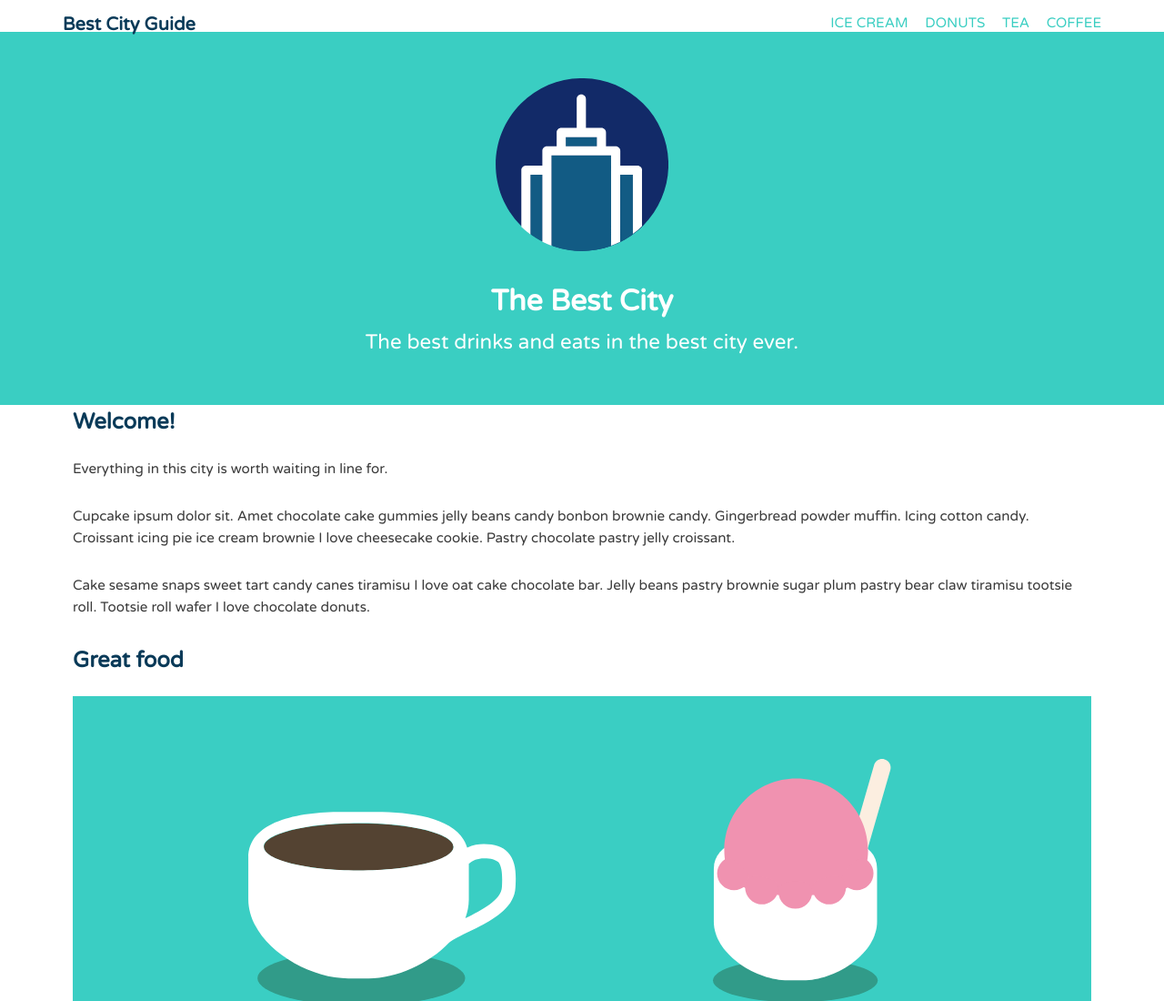
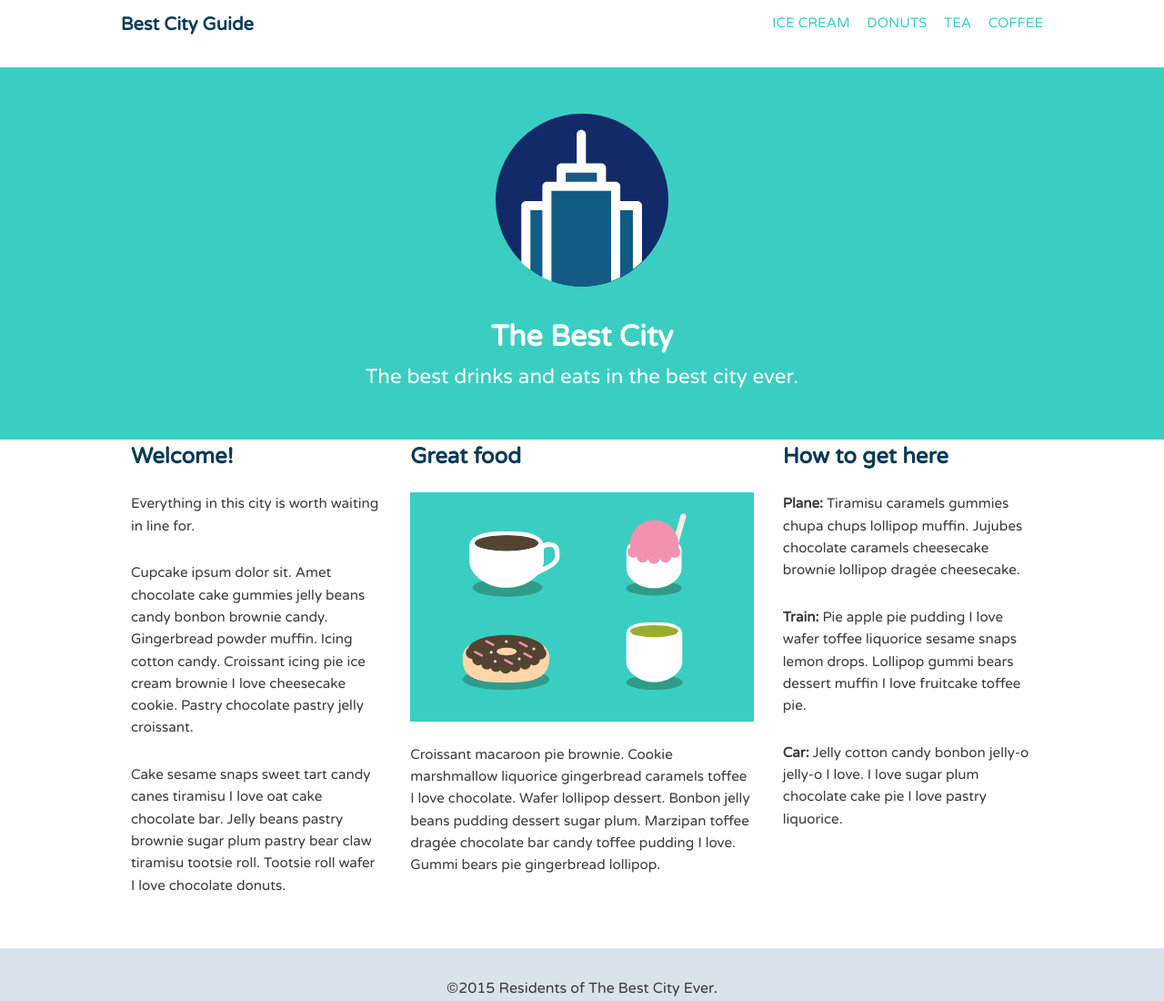
Before and after one commit to andrewteece/Best-City-Project, a plain HTML site: page index.html in a window 1280 px wide. Shown: the top 1100 px of the page at 91% size. Drawn offline with Linux system fonts and the light colour scheme.

Commit message:
column layout with media queries

```diff
--- a/css/style.css
+++ b/css/style.css
@@ -119,8 +119,14 @@ img {
     margin: 0 auto;
   }
 
-  .name {
+  .name,
+  .col {
     float: left;
+  }
+
+  .primary,
+  .secondary {
+    width: 50%;
   }
 
   .main-nav {
@@ -146,3 +152,20 @@ img {
 	}
 
 }
+
+@media (min-width: 1025px) {
+
+  .container {
+    width: 80%;
+    max-width: 1150px;
+  }
+
+  .primary {
+    width: 40%;
+  }
+
+  .secondary,
+  .tertiary {
+    width: 30%;
+  }
+}
--- a/index.html
+++ b/index.html
@@ -11,7 +11,7 @@
 <body>
 
 	<header class="main-header">
-    <div class="container">
+    <div class="container clearfix">
 		<h1 class="name"><a href="#">Best City Guide</a></h1>
 		<ul class="main-nav">
 			<li><a href="#">ice cream</a></li>
@@ -27,7 +27,7 @@
 		<h1 class="headline">The Best City</h1>
 		<span class="tagline">The best drinks and eats in the best city ever.</span>
 	</div><!--/.banner-->
-  <div class="container">
+  <div class="container clearfix">
 	<div class="secondary col">
 		<h2>Welcome!</h2>
 		<p>Everything in this city is worth waiting in line for.</p>
```
